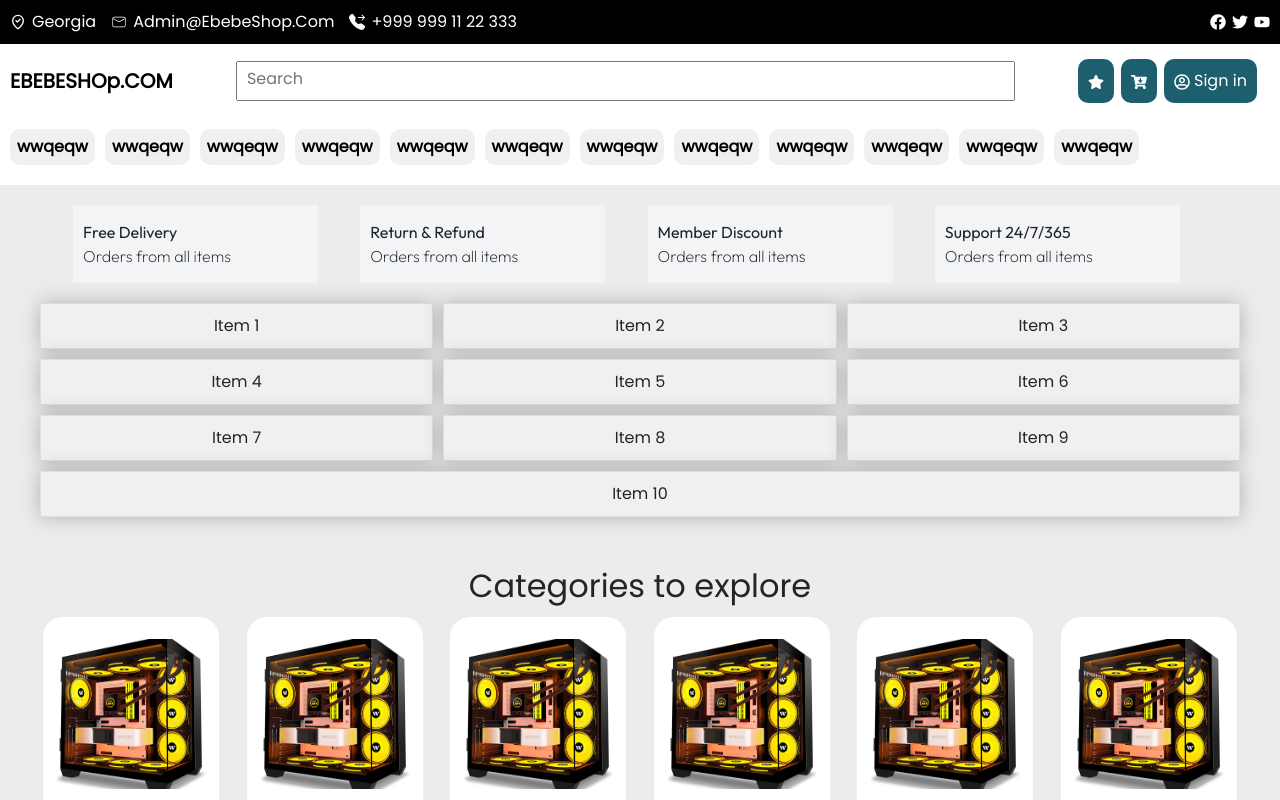
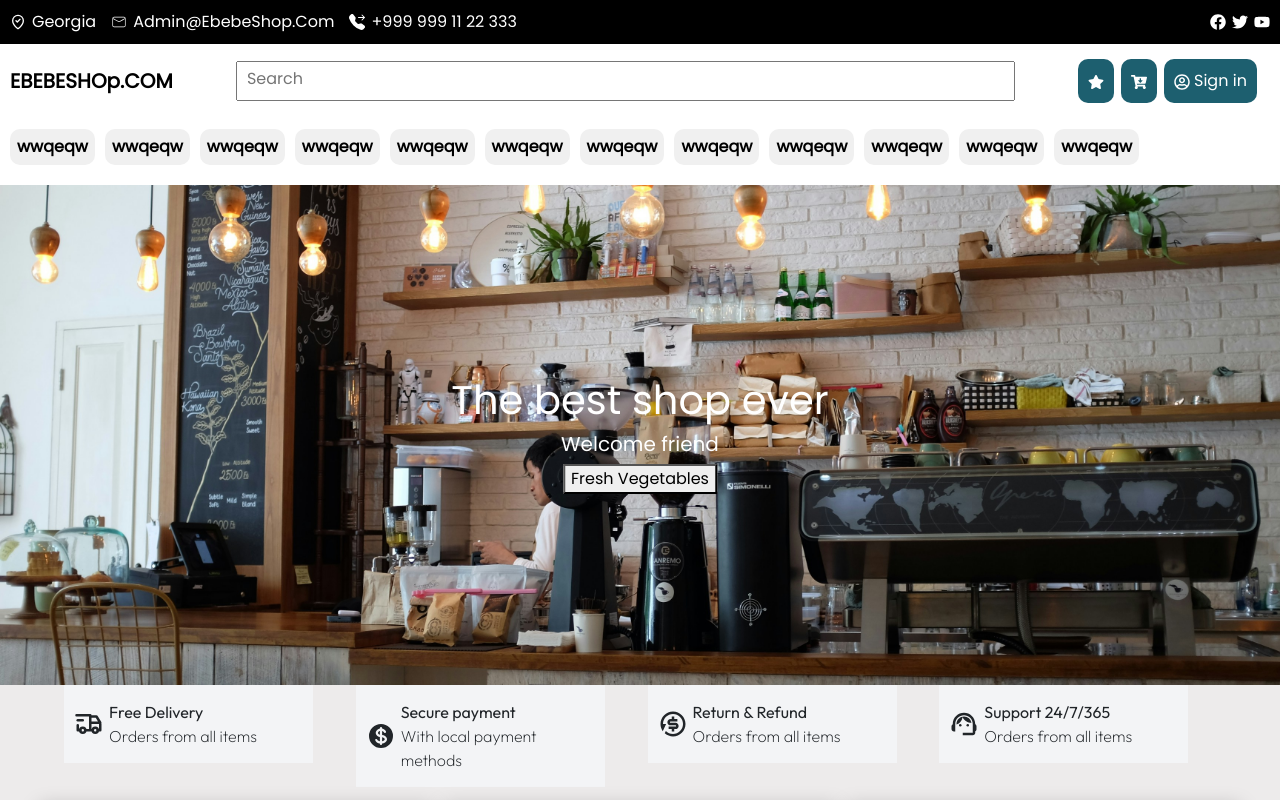
Before and after one commit to GeGuNa/React-e-commerce, a React (Create React App) app: page / in a window 1280 px wide. Shown: the top 800 px of the page. Built offline with nearby package versions, Linux system fonts and the light colour scheme.

Commit message:
Now it looks like ugly and messy but don't worry i'll better it soon

```diff
--- a/src/assets/css/Main.css
+++ b/src/assets/css/Main.css
@@ -42,3 +42,36 @@ font-family:CostarBrownRegular;
 .pLinkRegular {
 font-family:CostarBrownLight;
 }
+
+
+.disp_mn_hrd123z {
+display:flex;
+flex-wrap:nowrap;
+overflow:hidden;
+gap:5px;
+}
+
+
+.pallcnterslfc {place-self: center;}
+.mnbckg123 {background-image: src('nafinia-putra-Kwdp-0pok-I-unsplash.jpg');}
+
+
+.hmImage {
+  background-image: url("../images/nafinia-putra-Kwdp-0pok-I-unsplash.jpg");
+  background-color: #cccccc;
+  height: 500px;
+  background-position: center;
+  background-repeat: no-repeat;
+  background-size: cover;
+  position: relative;
+}
+
+
+.hmTextOverImage {
+  text-align: center;
+  position: absolute;
+  top: 50%;
+  left: 50%;
+  transform: translate(-50%, -50%);
+  color: white;
+}
--- a/src/components/Container.js
+++ b/src/components/Container.js
@@ -192,7 +192,7 @@ const LatestCats = [
 
 
 
-<div class="main_cntr">
+<div class="">
 
 	{children}
 
--- a/src/components/main.js
+++ b/src/components/main.js
@@ -80,7 +80,15 @@ const LatestCats = [
 
 {/*	<div class="f_1p13"></div>*/ }
 
+	<div class="hmImage">
+		<div class="hmTextOverImage">
 
+    			<h1>The best shop ever</h1>
+    			<h5>Welcome friend</h5>
+    			<button>Fresh Vegetables</button>
+
+		</div>
+	 </div>
 
 
 
@@ -89,25 +97,83 @@ const LatestCats = [
 	<div class="flx_1qq1">
 
 		<div>
-			<div class="flx_1qqdiv"><i class="fa fa-3x fa-headset text-primary mb-4"></i>
-				<div class="pLinkBold"> Free Delivery </div>
-				<div class="pLinkRegular"> Orders from all items	 </div>
+			<div class="flx_1qqdiv">
+
+
+				<div class="disp_mn_hrd123z">
+
+				<div class="pallcnterslfc"> <svg stroke="currentColor" fill="none" stroke-width="2" viewBox="0 0 24 24" stroke-linecap="round" stroke-linejoin="round" height="30" width="30" xmlns="http://www.w3.org/2000/svg"><path d="M7 17m-2 0a2 2 0 1 0 4 0a2 2 0 1 0 -4 0"></path><path d="M17 17m-2 0a2 2 0 1 0 4 0a2 2 0 1 0 -4 0"></path><path d="M5 17h-2v-4m-1 -8h11v12m-4 0h6m4 0h2v-6h-8m0 -5h5l3 5"></path><path d="M3 9l4 0"></path></svg>  </div>
+
+					<div>
+							<div class="pLinkBold"> Free Delivery </div>
+							<div class="pLinkRegular"> Orders from all items	 </div>
+					</div>
+
+				</div>
+
+
+
+			</div>
+
+		 </div>
+
+
+			<div>
+
+			<div class="flx_1qqdiv">
+
+				<div class="disp_mn_hrd123z">
+
+						<div class="pallcnterslfc">	<svg stroke="currentColor" fill="currentColor" stroke-width="0" viewBox="0 0 20 20" aria-hidden="true" height="30" width="30" xmlns="http://www.w3.org/2000/svg"><path d="M10.75 10.818v2.614A3.13 3.13 0 0 0 11.888 13c.482-.315.612-.648.612-.875 0-.227-.13-.56-.612-.875a3.13 3.13 0 0 0-1.138-.432ZM8.33 8.62c.053.055.115.11.184.164.208.16.46.284.736.363V6.603a2.45 2.45 0 0 0-.35.13c-.14.065-.27.143-.386.233-.377.292-.514.627-.514.909 0 .184.058.39.202.592.037.051.08.102.128.152Z"></path><path fill-rule="evenodd" d="M18 10a8 8 0 1 1-16 0 8 8 0 0 1 16 0Zm-8-6a.75.75 0 0 1 .75.75v.316a3.78 3.78 0 0 1 1.653.713c.426.33.744.74.925 1.2a.75.75 0 0 1-1.395.55 1.35 1.35 0 0 0-.447-.563 2.187 2.187 0 0 0-.736-.363V9.3c.698.093 1.383.32 1.959.696.787.514 1.29 1.27 1.29 2.13 0 .86-.504 1.616-1.29 2.13-.576.377-1.261.603-1.96.696v.299a.75.75 0 1 1-1.5 0v-.3c-.697-.092-1.382-.318-1.958-.695-.482-.315-.857-.717-1.078-1.188a.75.75 0 1 1 1.359-.636c.08.173.245.376.54.569.313.205.706.353 1.138.432v-2.748a3.782 3.782 0 0 1-1.653-.713C6.9 9.433 6.5 8.681 6.5 7.875c0-.805.4-1.558 1.097-2.096a3.78 3.78 0 0 1 1.653-.713V4.75A.75.75 0 0 1 10 4Z" clip-rule="evenodd"></path></svg> </div>
+
+
+				<div>
+					<div class="pLinkBold"> Secure payment</div>
+					<div class="pLinkRegular"> With local payment methods	 </div>
+				</div>
+
+		</div>
+
+
+
+
+
 			</div>
 
 		 </div>
 
 
 
+
+
+
+
+
+
+
 		<div>
 			<div class="flx_1qqdiv">
-				<div class="pLinkBold"> Return & Refund </div>
-				<div class="pLinkRegular"> Orders from all items	 </div>
+
+
+			<div class="disp_mn_hrd123z">
+
+					<div class="pallcnterslfc"> <svg stroke="currentColor" fill="currentColor" stroke-width="0" viewBox="0 0 24 24" height="30" width="30" xmlns="http://www.w3.org/2000/svg"><path d="M12.0049 2C17.5277 2 22.0049 6.47715 22.0049 12C22.0049 17.5228 17.5277 22 12.0049 22C9.57847 22 7.3539 21.1358 5.62216 19.6985L5.37815 19.4892L6.27949 17.5875C7.73229 19.0759 9.76067 20 12.0049 20C16.4232 20 20.0049 16.4183 20.0049 12C20.0049 7.58172 16.4232 4 12.0049 4C7.66997 4 4.14034 7.44784 4.00869 11.7508L4.00488 12H6.50488L3.79854 17.7161C2.66796 16.096 2.00488 14.1254 2.00488 12C2.00488 6.47715 6.48204 2 12.0049 2ZM13.0049 6V8H15.5049V10H10.0049C9.72874 10 9.50488 10.2239 9.50488 10.5C9.50488 10.7455 9.68176 10.9496 9.91501 10.9919L10.0049 11H14.0049C15.3856 11 16.5049 12.1193 16.5049 13.5C16.5049 14.8807 15.3856 16 14.0049 16H13.0049V18H11.0049V16H8.50488V14H14.0049C14.281 14 14.5049 13.7761 14.5049 13.5C14.5049 13.2545 14.328 13.0504 14.0948 13.0081L14.0049 13H10.0049C8.62417 13 7.50488 11.8807 7.50488 10.5C7.50488 9.11929 8.62417 8 10.0049 8H11.0049V6H13.0049Z"></path></svg>  </div>
+
+					<div>
+					<div class="pLinkBold"> Return & Refund </div>
+					<div class="pLinkRegular"> Orders from all items	 </div>
+					</div>
+
+
+		</div>
+
+
 			</div>
 
 		 </div>
 
 
-
+	{/*
 		 		<div>
 			<div class="flx_1qqdiv">
 				<div class="pLinkBold"> Member Discount </div>
@@ -115,13 +181,27 @@ const LatestCats = [
 			</div>
 
 		 </div>
+		*/}
 
 
 
 		 		<div>
 			<div class="flx_1qqdiv">
-				<div class="pLinkBold"> Support 24/7/365 </div>
-				<div class="pLinkRegular"> Orders from all items	 </div>
+
+
+		<div class="disp_mn_hrd123z">
+
+						<div class="pallcnterslfc">
+
+						<svg stroke="currentColor" fill="currentColor" stroke-width="0" viewBox="0 0 24 24" height="30" width="30" xmlns="http://www.w3.org/2000/svg"><path fill="none" d="M0 0h24v24H0z"></path><path d="M21 12.22C21 6.73 16.74 3 12 3c-4.69 0-9 3.65-9 9.28-.6.34-1 .98-1 1.72v2c0 1.1.9 2 2 2h1v-6.1c0-3.87 3.13-7 7-7s7 3.13 7 7V19h-8v2h8c1.1 0 2-.9 2-2v-1.22c.59-.31 1-.92 1-1.64v-2.3c0-.7-.41-1.31-1-1.62z"></path><circle cx="9" cy="13" r="1"></circle><circle cx="15" cy="13" r="1"></circle><path d="M18 11.03A6.04 6.04 0 0 0 12.05 6c-3.03 0-6.29 2.51-6.03 6.45a8.075 8.075 0 0 0 4.86-5.89c1.31 2.63 4 4.44 7.12 4.47z"></path></svg> </div>
+
+						<div>
+							<div class="pLinkBold"> Support 24/7/365 </div>
+							<div class="pLinkRegular"> Orders from all items	 </div>
+						</div>
+
+				</div>
+
 			</div>
 
 		 </div>
@@ -134,7 +214,7 @@ const LatestCats = [
 
 
 
-
+		<div class="main_cntr">
 
 
 
@@ -406,6 +486,7 @@ const LatestCats = [
 	</div>
 
 
+	</div>
 
 
 
```
Also changed, not shown: public/shutterstock_413326225_Lo_Fill_2b.jpg (added), src/assets/css/App.css, src/assets/images/nafinia-putra-Kwdp-0pok-I-unsplash.jpg (added).
